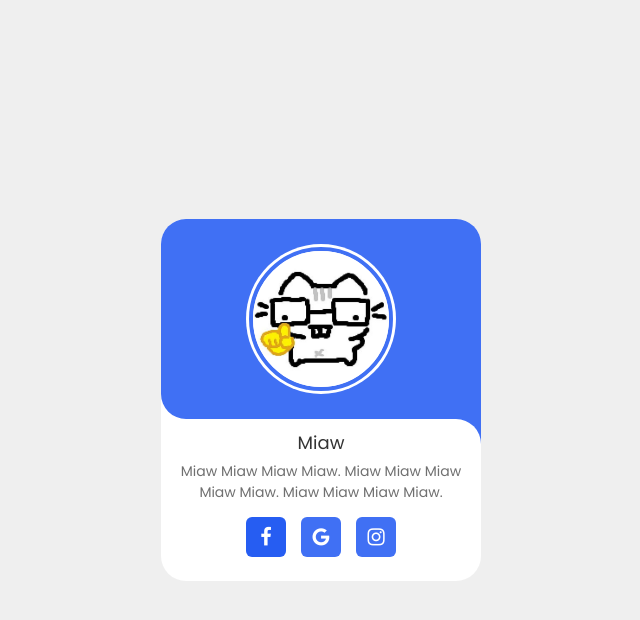
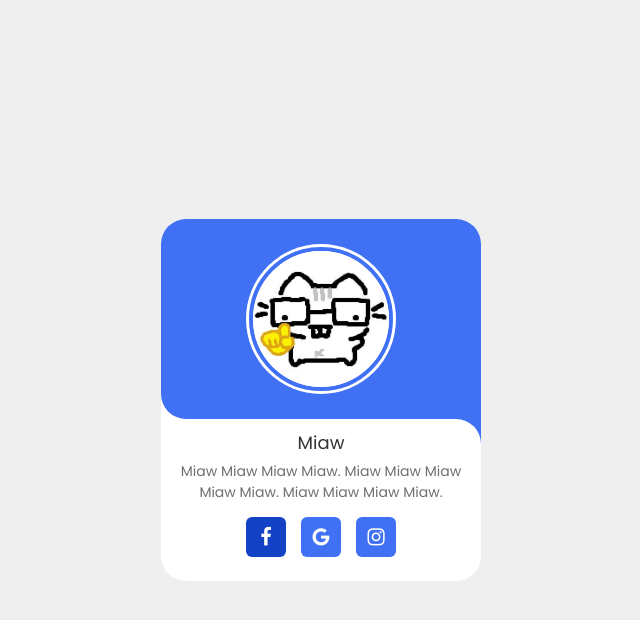
Before and after one commit to WoiNaa/CARDDD, a plain HTML site: page index.html in a window 1280 px wide. In both pictures the pointer is over the link 585 px from the left and 537 px from the top of the page. Shown: the whole page, without its empty margins (319-959 px from the left). Drawn offline with Linux system fonts and the light colour scheme.

Commit message:
style.css

```diff
--- a/style.css
+++ b/style.css
@@ -102,5 +102,5 @@ body{
   transition: all 0.3s ease;
 }
 .social-icons a:hover {
-  background-color: #265DF2;
+  background-color: #1342c4;
 }
```
